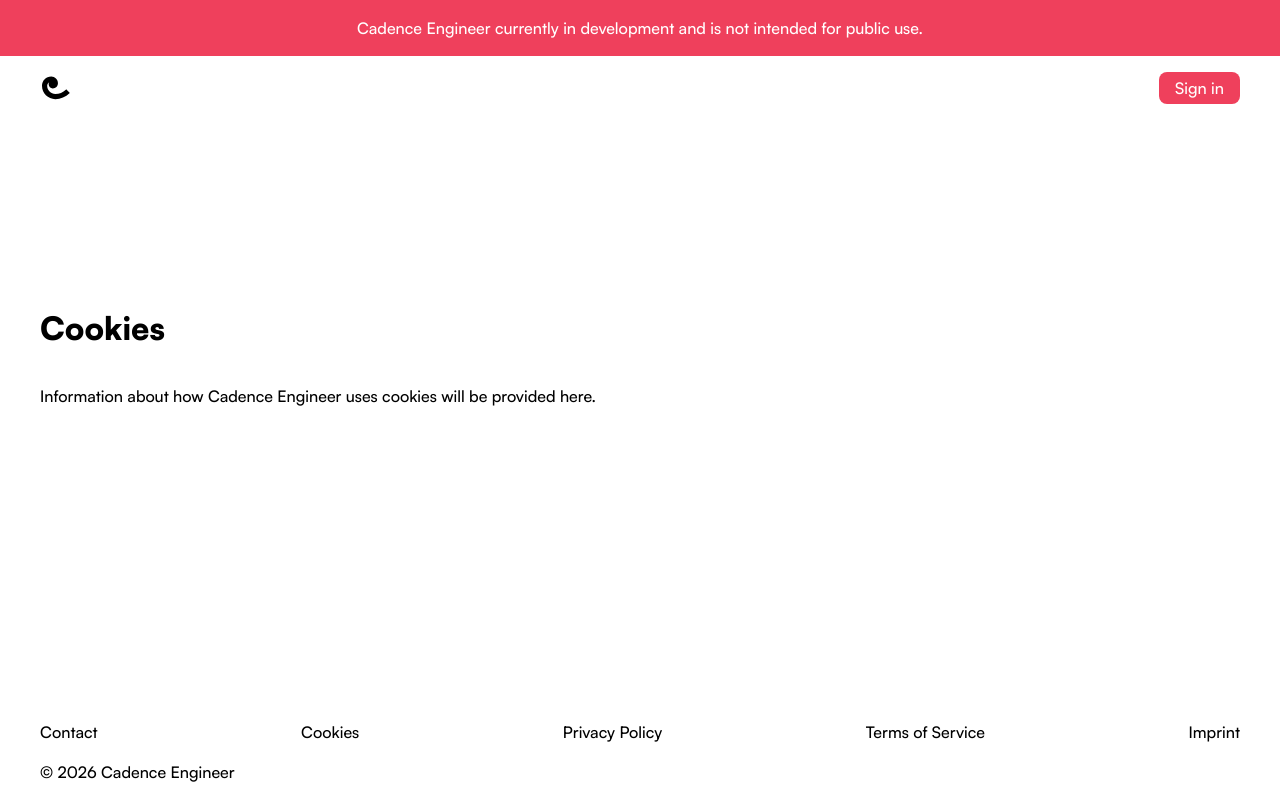
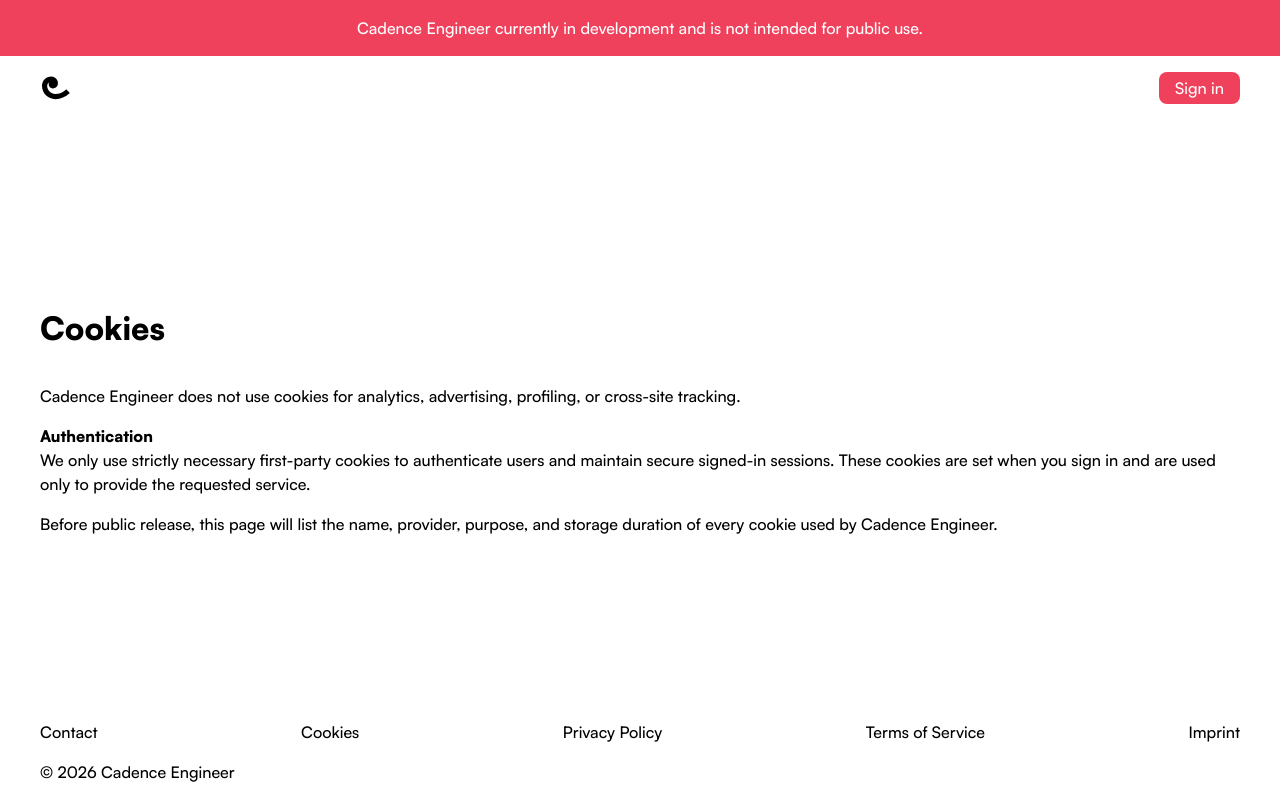
Before and after one commit to cadence-engineer/cadence-engineer-site, a SvelteKit app: page /cookies in a window 1280 px wide. Built offline with nearby package versions, Linux system fonts and the light colour scheme.

Commit message:
docs: describe necessary authentication cookies

```diff
--- a/src/routes/cookies/+page.svelte
+++ b/src/routes/cookies/+page.svelte
@@ -8,6 +8,20 @@
 
 <main>
 	<PageSection title="Cookies">
-		<p>Information about how Cadence Engineer uses cookies will be provided here.</p>
+		<p>
+			Cadence Engineer does not use cookies for analytics, advertising, profiling, or cross-site
+			tracking.
+		</p>
+
+		<p>
+			<strong>Authentication</strong><br />
+			We only use strictly necessary first-party cookies to authenticate users and maintain secure signed-in
+			sessions. These cookies are set when you sign in and are used only to provide the requested service.
+		</p>
+
+		<p>
+			Before public release, this page will list the name, provider, purpose, and storage duration
+			of every cookie used by Cadence Engineer.
+		</p>
 	</PageSection>
 </main>
```
